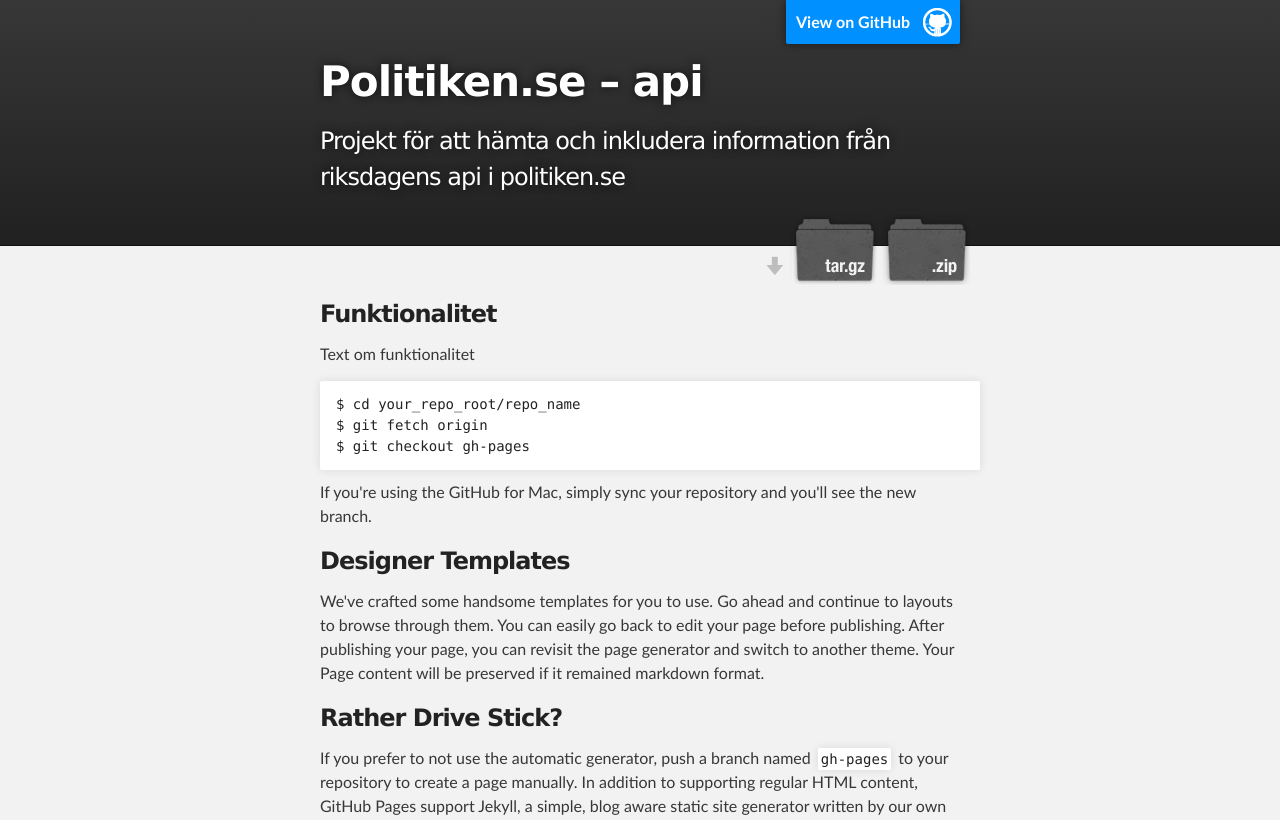
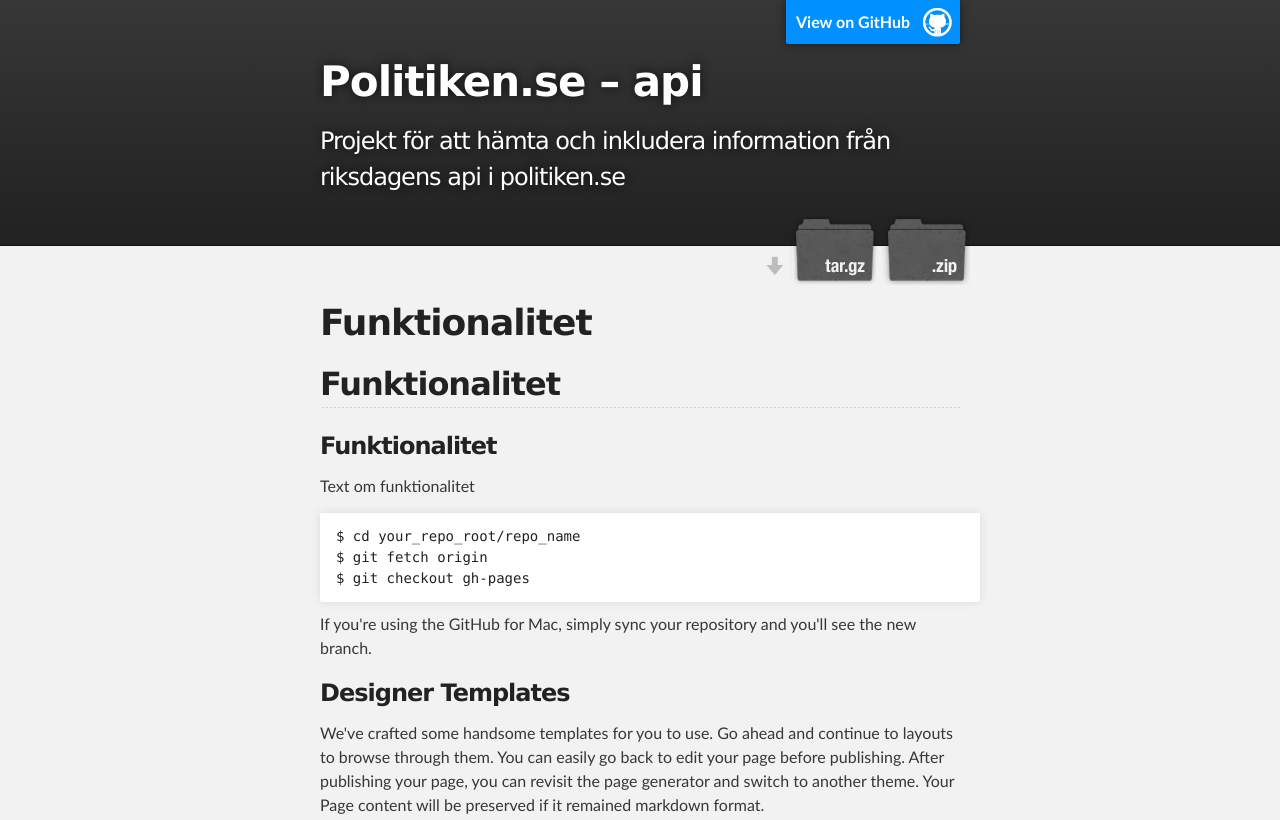
Before and after one commit to fredoff/polapi, a plain HTML site: page index.html in a window 1280 px wide. Shown: the top 820 px of the page. Drawn offline with Linux system fonts and the light colour scheme.

```diff
--- a/index.html
+++ b/index.html
@@ -31,8 +31,14 @@
     <!-- MAIN CONTENT -->
     <div id="main_content_wrap" class="outer">
       <section id="main_content" class="inner">
-        <h3>
-<a id="funktionalitet" class="anchor" href="#funktionalitet" aria-hidden="true"><span class="octicon octicon-link"></span></a>Funktionalitet</h3>
+        <h1>
+<a id="funktionalitet" class="anchor" href="#funktionalitet" aria-hidden="true"><span class="octicon octicon-link"></span></a>Funktionalitet</h1>
+
+<h2>
+<a id="funktionalitet-1" class="anchor" href="#funktionalitet-1" aria-hidden="true"><span class="octicon octicon-link"></span></a>Funktionalitet</h2>
+
+<h3>
+<a id="funktionalitet-2" class="anchor" href="#funktionalitet-2" aria-hidden="true"><span class="octicon octicon-link"></span></a>Funktionalitet</h3>
 
 <p>Text om funktionalitet</p>
 
```
Also changed, not shown: params.json (+1 -1 lines).
